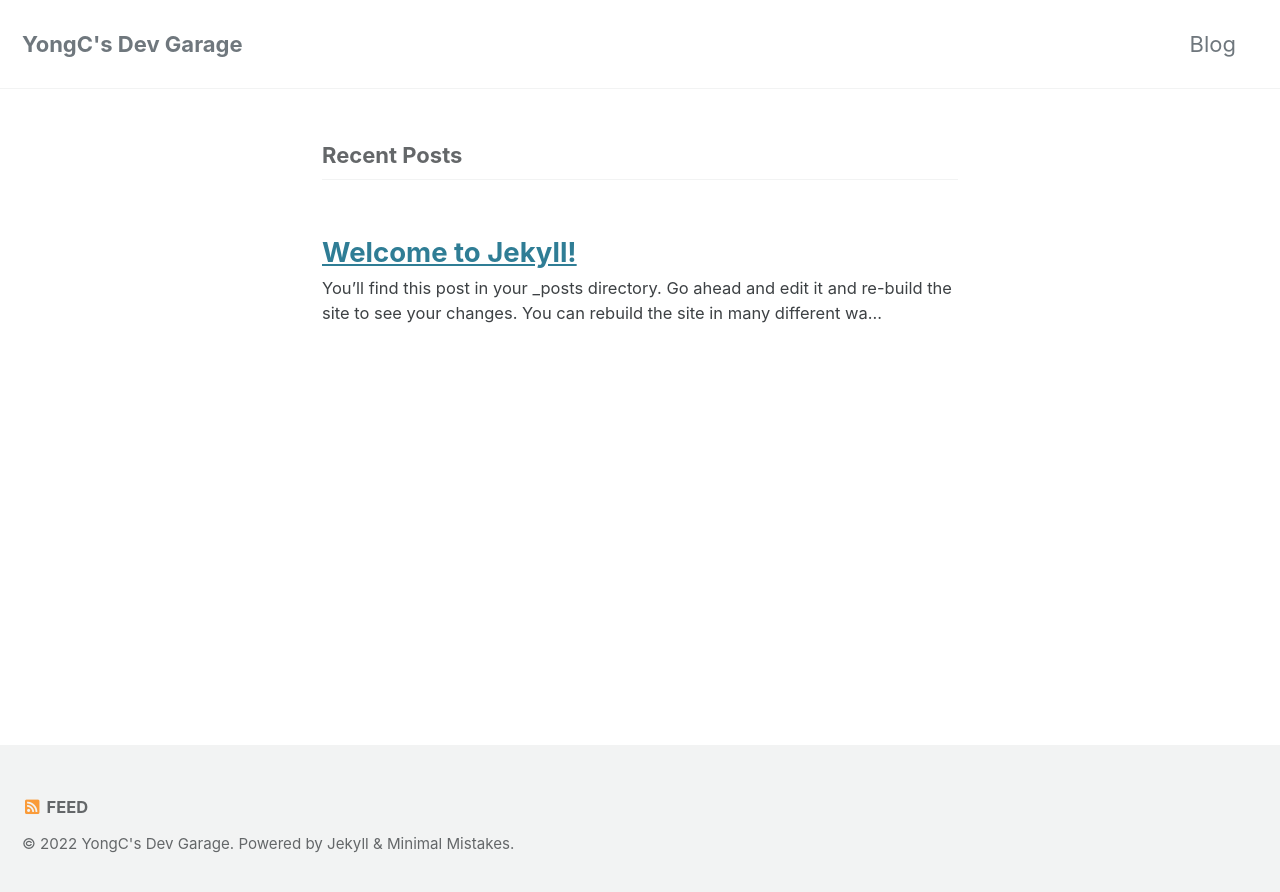
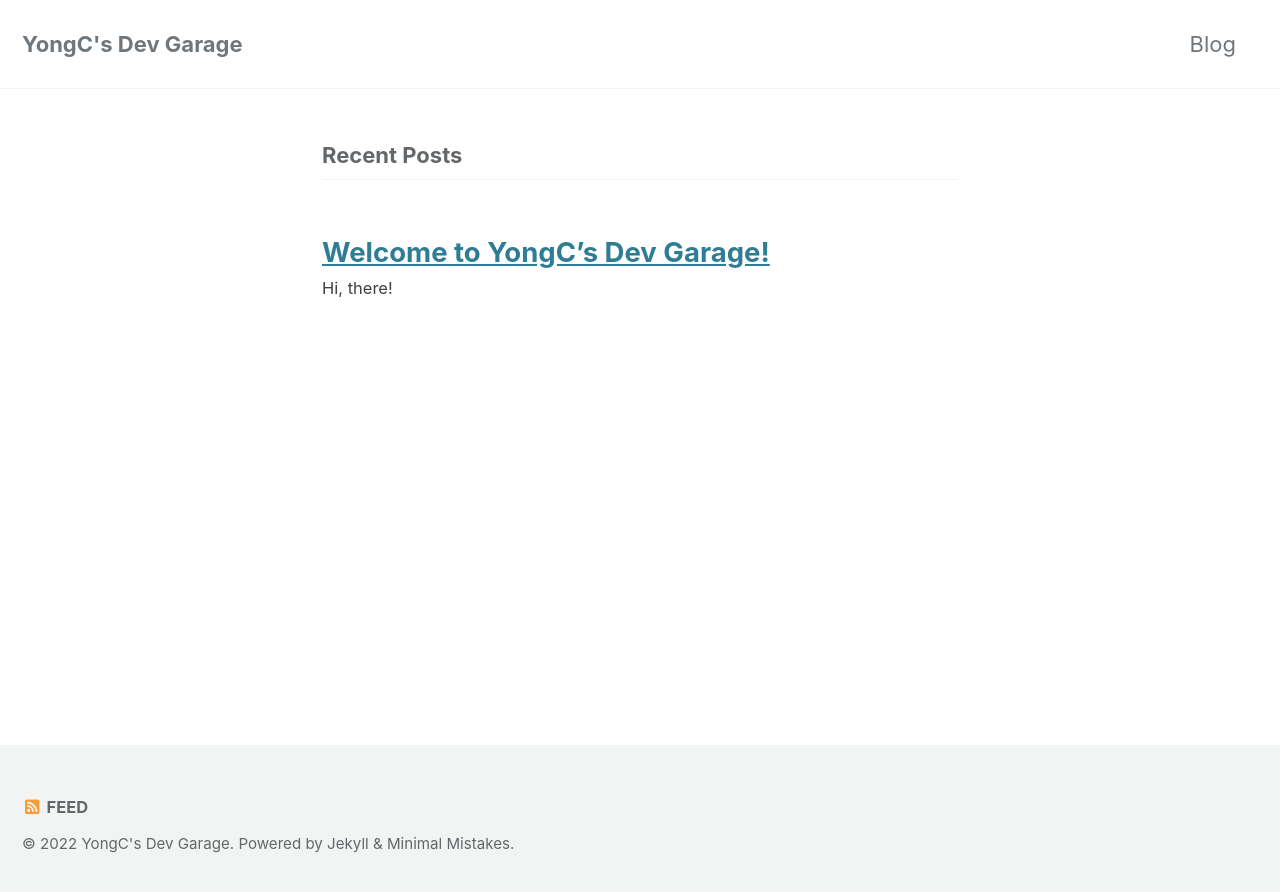
Before and after one commit to DSyongC/dsyongc.github.io, a Jekyll site: the page built from index.md, in a window 1280 px wide. Shown: the top 892 px of the page. Built offline with Jekyll 4.4.1, drawn with Linux system fonts in a browser that asks for light colours; cached includes are drawn as plain includes; part of the change alters nothing that is shown.

Commit message:
write a 1st blog

```diff
--- a/_posts/2022-08-13-welcome-to-jekyll.markdown
+++ b/_posts/2022-08-13-welcome-to-jekyll.markdown
@@ -1,25 +1,28 @@
 ---
 layout: post
-title:  "Welcome to Jekyll!"
+title:  "Welcome to YongC's Dev Garage!"
 date:   2022-08-13 10:49:12 +0000
-categories: jekyll update
+permalink: /blog/
 ---
-You’ll find this post in your `_posts` directory. Go ahead and edit it and re-build the site to see your changes. You can rebuild the site in many different ways, but the most common way is to run `jekyll serve`, which launches a web server and auto-regenerates your site when a file is updated.
 
-To add new posts, simply add a file in the `_posts` directory that follows the convention `YYYY-MM-DD-name-of-post.ext` and includes the necessary front matter. Take a look at the source for this post to get an idea about how it works.
+Hi, there!
 
-Jekyll also offers powerful support for code snippets:
+Welcome to my first blog named "YongC's Dev Garage"
 
-{% highlight ruby %}
-def print_hi(name)
-  puts "Hi, #{name}"
-end
-print_hi('Tom')
-#=> prints 'Hi, Tom' to STDOUT.
-{% endhighlight %}
+This is the place for learning about development.
+---
+'Slow and Steady wins the race'
 
-Check out the [Jekyll docs][jekyll-docs] for more info on how to get the most out of Jekyll. File all bugs/feature requests at [Jekyll’s GitHub repo][jekyll-gh]. If you have questions, you can ask them on [Jekyll Talk][jekyll-talk].
+I like this phrase because I'm doing very slowly for anything, learning, exercises, reading, etc...
+and also like the words that Nietzsche said,
 
-[jekyll-docs]: https://jekyllrb.com/docs/home
-[jekyll-gh]:   https://github.com/jekyll/jekyll
-[jekyll-talk]: https://talk.jekyllrb.com/
+"He who has a 'why' to live for can bear almost any 'how'" - Friedrich Nietzsche{:.notice}
+
+My favorite language is Python because I have a interest in many fields of Data Science.
+
+Web development using Django is another interest.
+
+I'm not good at english but I hope to being bilanguial. so I try to write english as much as possible.
+
+
+#Let's take a fantastic but little boring trip with me !
```
